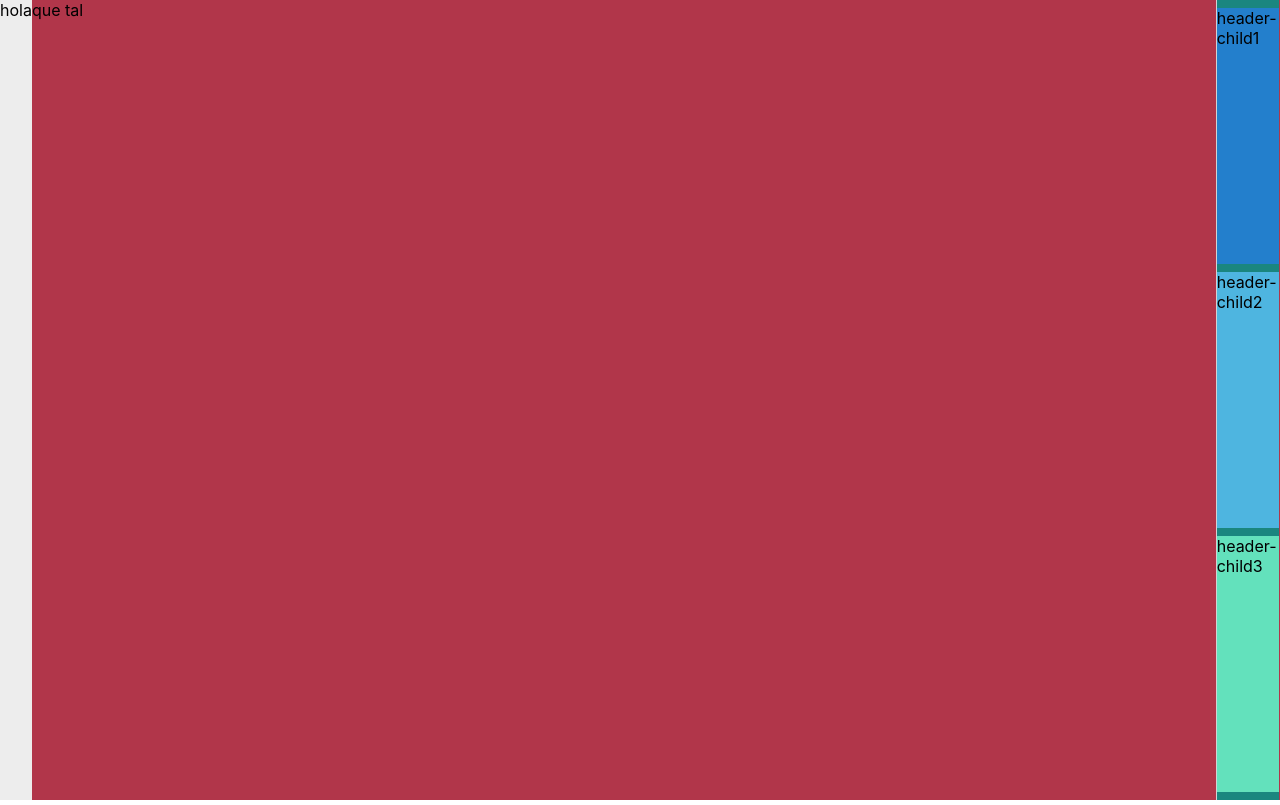
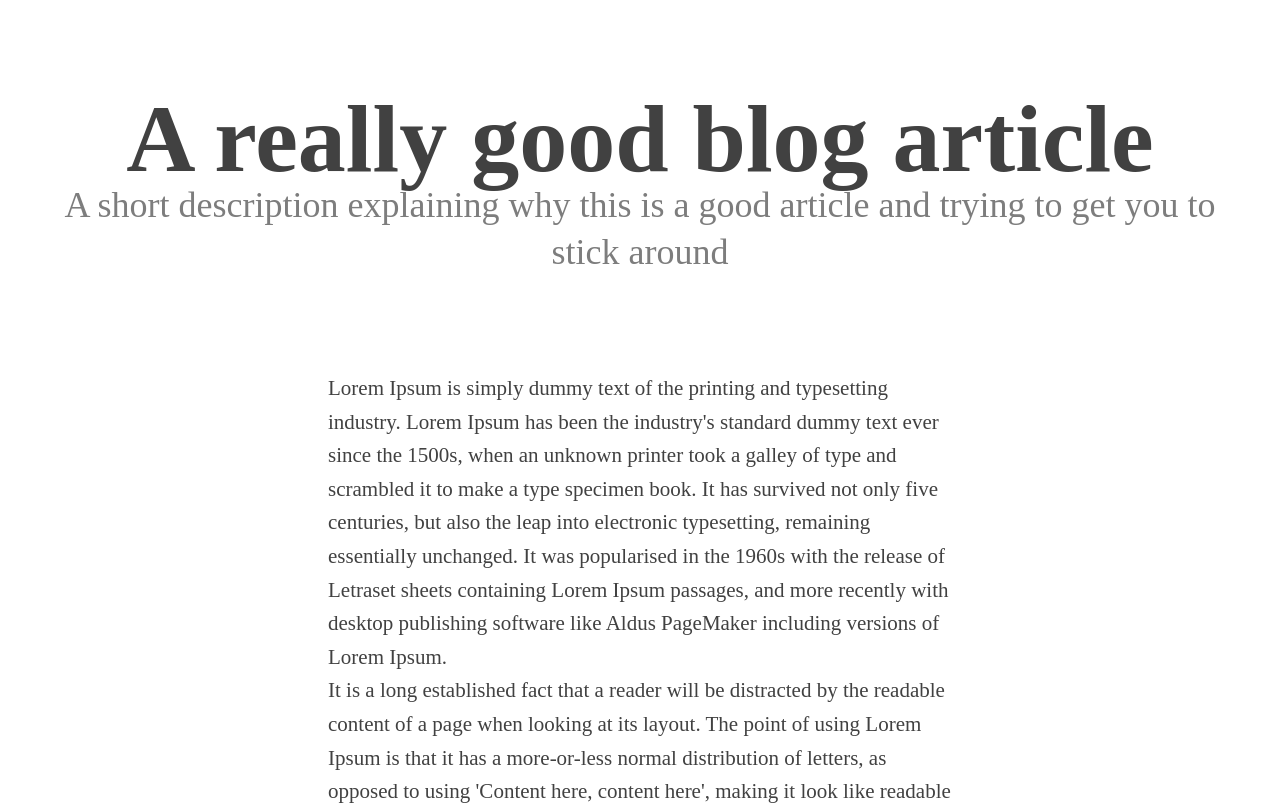
Before and after one commit to aldoecheverrria/clasealgoritmo1d, a React (Create React App) app: page / in a window 1280 px wide. Shown: the top 805 px of the page. Built offline with nearby package versions, Linux system fonts and the light colour scheme.

Commit message:
in the same, another effort doing other layout

```diff
--- a/src/App.css
+++ b/src/App.css
@@ -8,35 +8,47 @@
   display: grid;
   place-items: center;
   height: 100vh;
+
   background-color: #dadbd3;
 }
 
 .app__body {
   display: flex;
-  background-color: #ededed;
+  background-color: #2b509e;
+  color: aliceblue;
   height: 100vh;
 }
 
 .nav {
   display: flex;
   flex-direction: row;
-  flex: 0.95;
+  flex: 0.9;
   background-color: #b1364a;
+  border-right: 1px solid lightgrey;
+}
 
-  border-right: 1px solid lightgrey;
+.container2 {
+  display: flex;
+  justify-content: space-between;
 }
 
 .content {
   display: flex;
   flex-direction: column;
-  flex: 0.05;
+  flex: 0.1;
   background-color: #1a867f;
   border-right: 1px solid #b1364a;
   justify-content: space-evenly;
+  font-size: 1.2em;
 }
 
 .child {
   height: 32vh;
+  align-items: center;
+  align-content: center;
+  color: aliceblue;
+  text-align: center;
+  letter-spacing: 2px;
 }
 
 .header-child1 {
--- a/src/App.js
+++ b/src/App.js
@@ -1,17 +1,82 @@
-import logo from './logo.svg';
+
 import './App.css';
+import { useState } from 'react';
+
 
 function App() {
+
+
+
+
+const conjuntopacientes = [
+  {
+    id: 0,
+    nombre: 'Aldo Echeverría',
+    edad: 42,
+    sexo: 'M',
+    historial: 'El paciente es alérgico al polvo y polen; cita del 040421: El paciente vino con ...',
+    receta: [
+      {
+        id: 0,
+        fecha: '30/12/21',
+        nombre: 'Paracetamol',
+        cantidad: '500mg',
+        tiempo: 'Cada 12hrs por 2 días.',
+      },
+      {
+        id: 1,
+        fecha: '30/12/21',
+        nombre: 'Aspirina',
+        cantidad: '500mg',
+        tiempo: 'Cada 12hrs por 2 días.',
+      }
+    ]
+  },
+  {
+    id: 1,
+    nombre: 'Kevin Echeverría',
+    edad: 43,
+    sexo: 'M',
+    historial: 'El paciente es alérgico a el polvo y polen; cita del 030420: llegó con una severa gripa...',
+    receta: [
+      {
+        id: 0,
+        fecha: '31/12/21',
+        nombre: 'Tilenol',
+        cantidad: '500 mg',
+        tiempo: 'Cada 24hrs por 3 días.',
+      },
+      {
+        id: 1,
+        fecha: '31/12/21',
+        nombre: 'Loratadina',
+        cantidad: '200 mg',
+        tiempo: 'Cada 12hrs por 5 días.',
+      }
+    ]
+  }
+];
+
+const [arreglo, setArreglo] = useState(conjuntopacientes);
+
   return (
-    <div className="app__body">hola
-      <div className="nav">que tal
+    <div className="app__body">JSX
+      <div className="nav">
+        <div className="container2">
+        {
+          arreglo.map((item, id) => (
+            <p className="cadaitem">El nombre es {item.nombre}</p>
+
+          ))
+        }
+        </div>
 
       </div>
       <div className="content">
 
-          <div className="child header-child1">header-child1</div>
-          <div className="child header-child2">header-child2</div>
-          <div className="child header-child3">header-child3</div>
+          <div className="child header-child1">Read Carefully</div>
+          <div className="child header-child2">past 30min? come back later!</div>
+          <div className="child header-child3">A day and nothing...? check answer!</div>
 
 
       </div>
--- /dev/null
+++ b/src/App2.css
@@ -0,0 +1,46 @@
+html {
+  /*text-align: center;*/
+}
+
+body {
+  font-family: "PT Serif", serif;
+  margin: 0;
+  font-size: 2rem;
+  line-height: 1.6;
+  color: #414141;
+}
+
+header {
+  text-align: center;
+  margin: 6rem auto;
+  max-width: 75rem;
+  padding: 0 2rem;
+}
+
+.container {
+  width: 90%;
+  max-width: 39rem;
+  margin: 0 auto;
+}
+
+h1 {
+  font-family: "Cinzel", serif;
+  font-weight: 900;
+  font-size: 6rem;
+  line-height: 0.9;
+  margin: 0;
+}
+
+.subtitle {
+  font-size: 2.25rem;
+  line-height: 1.3;
+  color: #7d7d7d;
+}
+
+a {
+  color: #ca5e10;
+}
+
+.lead {
+  font-size: 1.3125rem;
+}
--- /dev/null
+++ b/src/App2.js
@@ -0,0 +1,22 @@
+import React from 'react'
+import './App2.css'
+
+export default function App2() {
+    return (
+        <body>
+  <article>
+     <header>
+       <h1>A really good blog article</h1>
+       <p class="subtitle">A short description explaining why this is a good article and trying to get you to stick around </p>
+    </header>
+    <div class="container">
+      <p class="lead" >Lorem Ipsum is simply dummy text of the printing and typesetting industry. Lorem Ipsum has been the industry's standard dummy text ever since the 1500s, when an unknown printer took a galley of type and scrambled it to make a type specimen book. It has survived not only five centuries, but also the leap into electronic typesetting, remaining essentially unchanged. It was popularised in the 1960s with the release of Letraset sheets containing Lorem Ipsum passages, and more recently with desktop publishing software like Aldus PageMaker including versions of Lorem Ipsum. </p>
+      <p class="lead"> It is a long established fact that a reader will be distracted by the readable content of a page when looking at its layout. The point of using Lorem Ipsum is that it has a more-or-less normal distribution of letters, as opposed to using 'Content here, content here', making it look like readable English. Many desktop publishing packages and web page editors now use Lorem Ipsum as their default model text, and a search for 'lorem ipsum' will uncover many web sites still in their infancy. Various versions have evolved over the years, sometimes by accident, sometimes on purpose (injected humour and the like).</p>
+      <p class="lead">Contrary to popular belief, Lorem Ipsum is not simply random text. It has roots in a piece of classical Latin literature from 45 BC, making it over 2000 years old. Richard McClintock, a Latin professor at Hampden-Sydney College in Virginia, looked up one of the more obscure Latin words, consectetur, from a Lorem Ipsum passage, and going through the cites of the word in classical literature, discovered the undoubtable source. Lorem Ipsum comes from sections 1.10.32 and 1.10.33 of "de Finibus Bonorum et Malorum" (The Extremes of Good and Evil) by Cicero, written in 45 BC. This book is a treatise on the theory of ethics, very popular during the Renaissance. The first line of Lorem Ipsum, "Lorem ipsum dolor sit amet..", comes from a line in section 1.10.32.</p>
+      <p class="lead">There are many variations of passages of Lorem Ipsum available, but the majority have suffered <strong>alteration in some form </strong>, by injected humour, or randomised words which don't look even slightly believable. If you are going to use a passage of Lorem Ipsum, you need to be sure there isn't anything embarrassing hidden in the middle of text. All the Lorem Ipsum generators on the <a>Internet tend </a>to repeat predefined chunks as necessary, making this the first true generator on the Internet. It uses a dictionary of over 200 Latin words, combined with a handful of model sentence structures, to generate Lorem Ipsum which looks reasonable. The generated Lorem Ipsum is therefore always free from repetition, injected humour, or non-characteristic words etc.</p>
+    </div>
+  </article>
+
+</body>
+    )
+}
--- a/src/index.js
+++ b/src/index.js
@@ -3,10 +3,11 @@ import ReactDOM from 'react-dom';
 import './index.css';
 import App from './App';
 import reportWebVitals from './reportWebVitals';
+import App2 from './App2';
 
 ReactDOM.render(
   <React.StrictMode>
-    <App />
+    <App2 />
   </React.StrictMode>,
   document.getElementById('root')
 );
```
